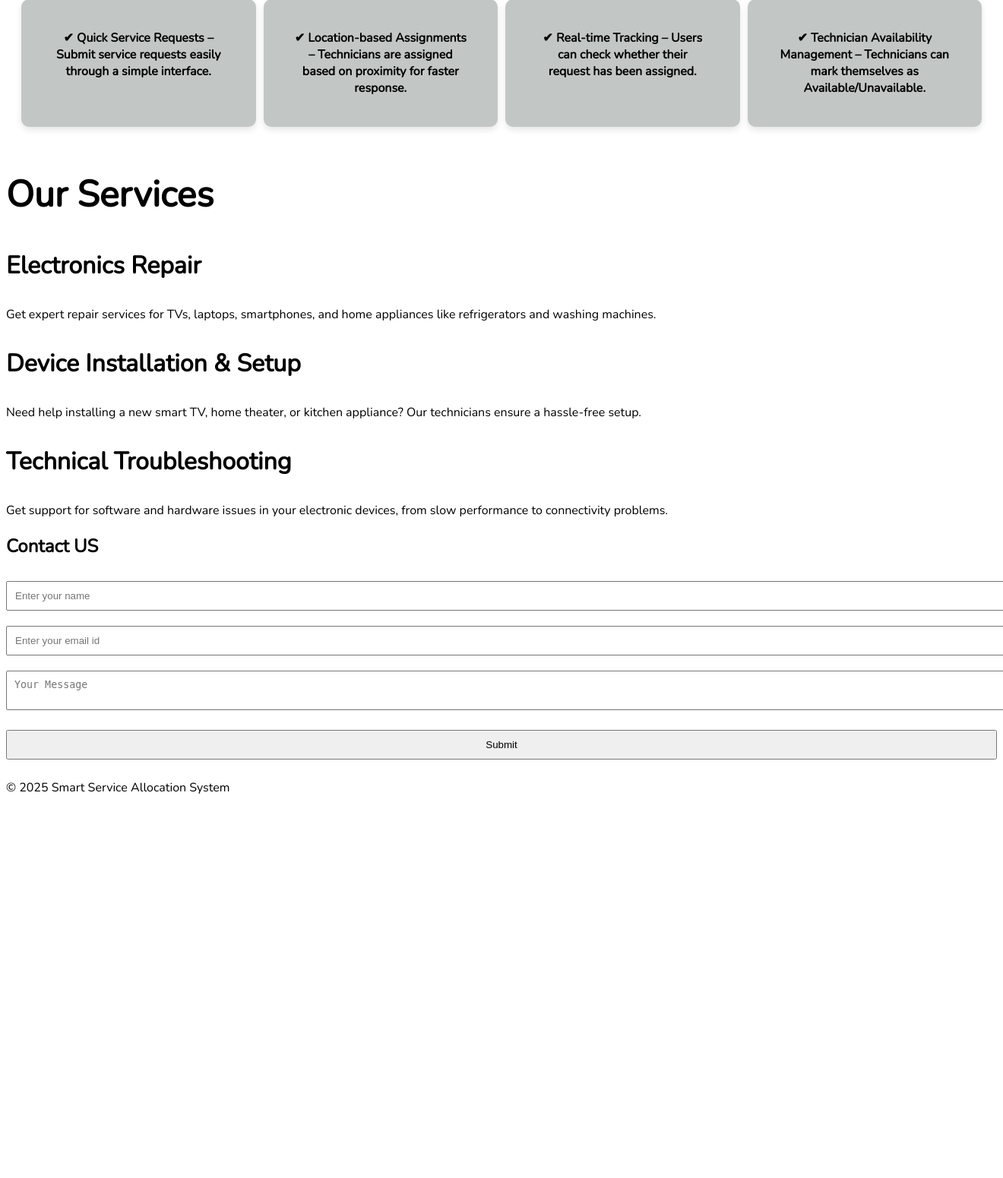
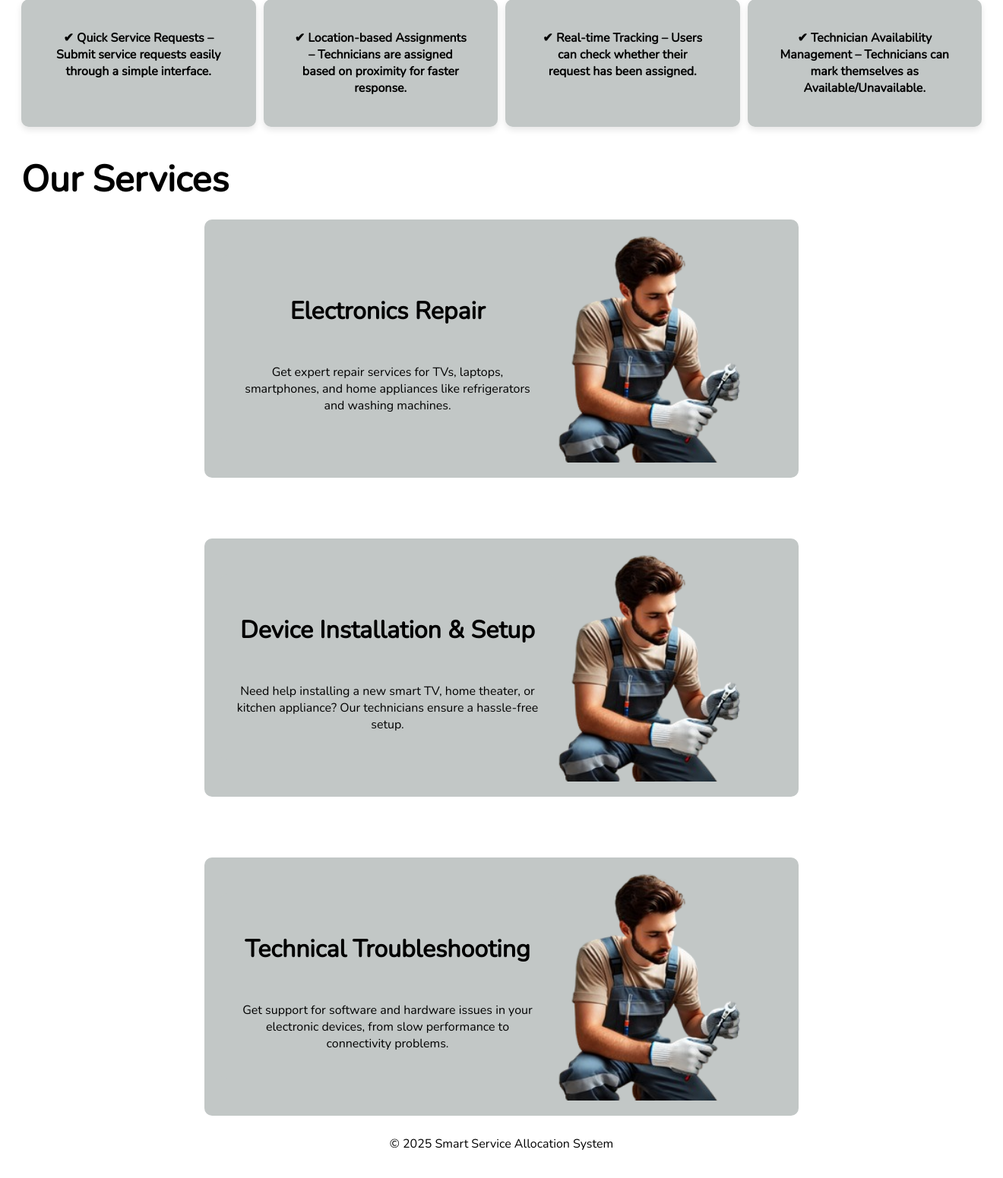
Before and after one commit to eesa-ma/smart-sevice-allocation-system, a PHP site: page / in a window 1320 px wide; the page is wider, and only the part inside the window is pictured. Shown: the part 1674-3225 px from the top of that part at 76% size. Before the commit the page ends 2719 px from the top of that part, so only its background shows below. Run offline with PHP 8.4, Linux system fonts and the light colour scheme.

Commit message:
made changes in design

```diff
--- a/public/css/index.css
+++ b/public/css/index.css
@@ -1,4 +1,13 @@
-
+/* .rubik {
+    font-family: "Rubik", serif;
+    font-optical-sizing: auto;
+    font-weight: 500;
+    font-style: normal;
+}
+*{
+    font-family: "Rubik";
+}
+*/
 header {
   padding: 10px 20px;
 }
@@ -113,13 +122,44 @@ nav ul li a:hover {
         }
     }
 }
-
+.servicename{
+    font-size: 3rem;
+    margin: 20px 20px 20px 20px;
+}
 #services {
+    margin-left: 20%;
+    margin-right: 20%;
+    display: flex;
+    flex-direction: column;
+    gap: 5rem;
     h2 {
         font-size: 3rem;
     }
     h3 {
         font-size: 2rem;
     }
+    div {
 
+        display: flex;
+        justify-content: space-between;
+        align-items: center;
+
+        background-color:#C2C7C6;
+        padding: 20px;
+        border-radius: 10px;
+        div{
+            display: flex;
+            flex-direction: column;
+            text-align: center;
+        }
+        img {
+            height: 300px;
+            width: 300px;
+        }
+    }
 }
+
+footer {
+    padding: 10px 20px;
+    text-align: center;
+}
--- a/public/index.html
+++ b/public/index.html
@@ -6,6 +6,9 @@
     <title>landingpage</title>
     <link rel="stylesheet" href="/public/css/submit-button.css">
     <link rel="stylesheet" href="/public/css/global.css">
+    <!-- <link rel="preconnect" href="https://fonts.googleapis.com">
+<link rel="preconnect" href="https://fonts.gstatic.com" crossorigin>
+<link href="https://fonts.googleapis.com/css2?family=Rubik:ital,wght@0,300..900;1,300..900&display=swap" rel="stylesheet"> -->
     <link rel="stylesheet" href="/public/css/index.css">
 </head>
 <body>
@@ -60,19 +63,36 @@
         </div>
     </section>
 
+    <h2 class="servicename">Our Services</h2>
     <section id="services">
-        <h2>Our Services</h2>
+        <div >
+            <div>
                 <h3>Electronics Repair</h3>
                 <p> Get expert repair services for TVs, laptops, smartphones, and home appliances like refrigerators and washing machines.</p>
+            </div>
+            <img src="/public/images/electronicrepair.png" alt="technician">
+        </div>
+
+        <div >
+            <div>
                 <h3> Device Installation & Setup</h3>
                 <p>Need help installing a new smart TV, home theater, or kitchen appliance? Our technicians ensure a hassle-free setup.</p>
+            </div>
+            <img src="/public/images/electronicrepair.png" alt="technician">
+        </div>
+
+        <div >
+            <div>
                 <h3>Technical Troubleshooting</h3>
                 <p>Get support for software and hardware issues in your electronic devices, from slow performance to connectivity problems.</p>
+            </div>
+            <img src="/public/images/electronicrepair.png" alt="technician">
+        </div>
     </section>
 
     <!-- add a section to display the feedback by user -->
 
-    <section id="Contact">
+    <!-- <section id="Contact">
         <h2>Contact US</h2>
         <form action="#" method="POST">
             <input type="text" id="" name="" placeholder="Enter your name" required>
@@ -80,7 +100,7 @@
             <textarea name="" id="" placeholder="Your Message"></textarea>
             <input type="submit">
         </form>
-    </section>
+    </section> -->
 
      <!-- Footer -->
      <footer>
```
Also changed, not shown: public/images/electronicrepair.png (added). Lines whose indentation alone changed are shown as unchanged.
